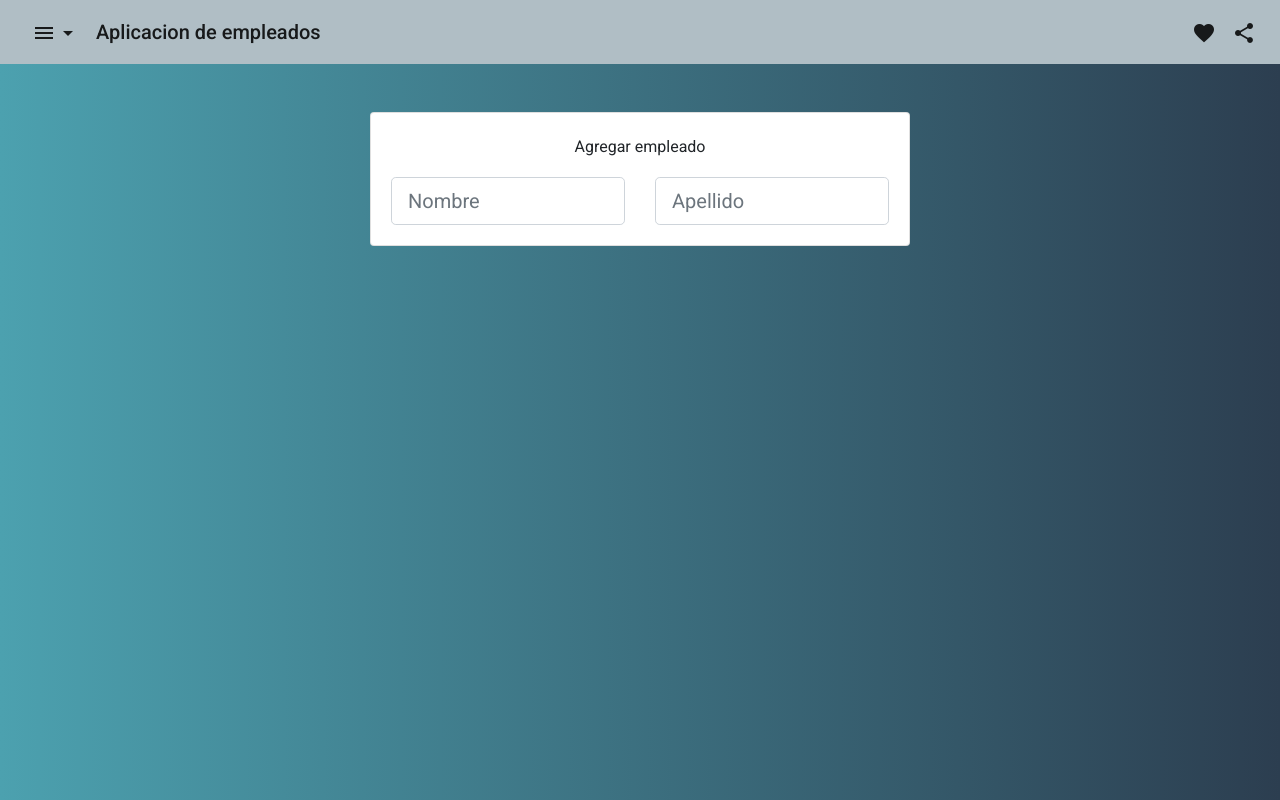
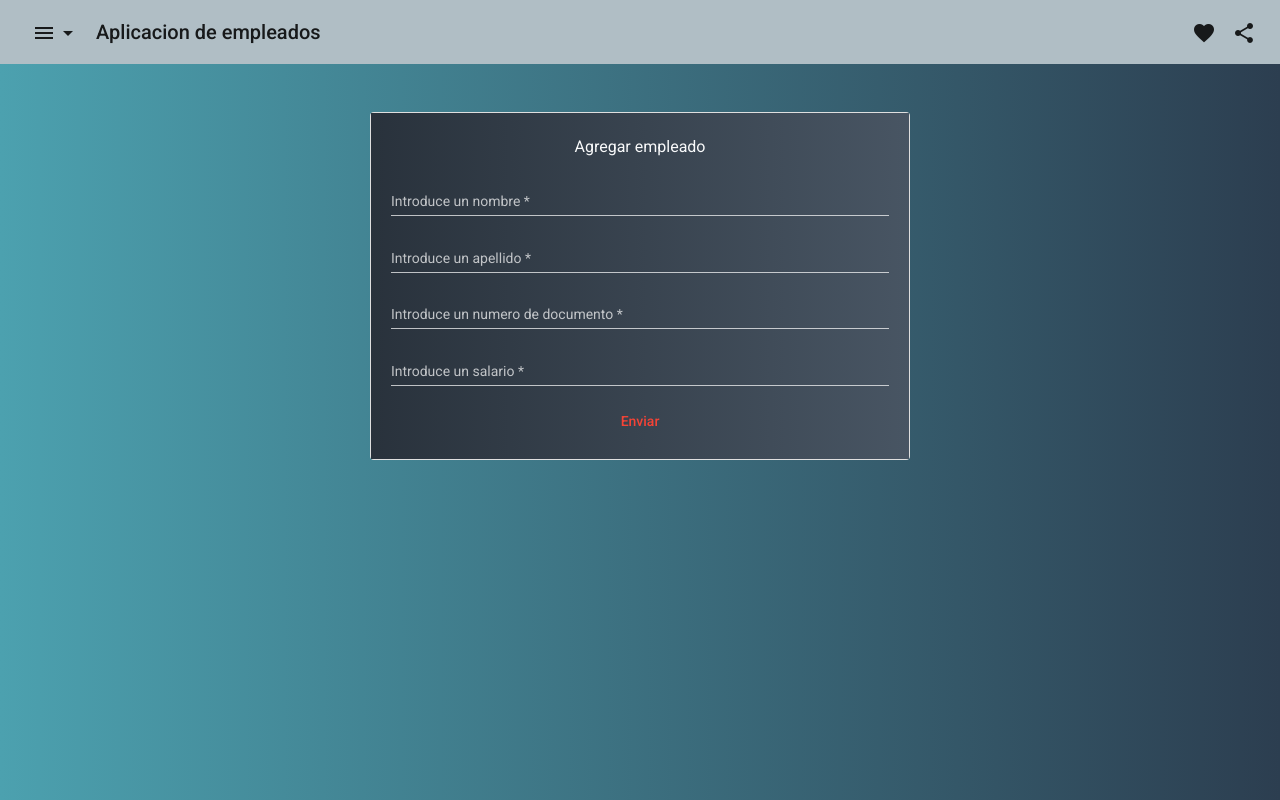
Before and after one commit to ferjavi40/crud-angular-material, an Angular app: page /create-empleado in a window 1280 px wide. Built offline with nearby package versions, Linux system fonts and the light colour scheme.

Commit message:
feature: add form

```diff
--- a/src/app/empleados/pages/create-empleados/create-empleados.component.css
+++ b/src/app/empleados/pages/create-empleados/create-empleados.component.css
@@ -0,0 +1,15 @@
+.example-form {
+    min-width: 150px;
+    max-width: 500px;
+    width: 100%;
+}
+
+.example-full-width {
+    width: 100%;
+}
+
+.card-fondo {
+    background: #485563;
+    background: -webkit-linear-gradient(to right, #29323c, #485563);
+    background: linear-gradient(to right, #29323c, #485563);
+}
--- a/src/app/empleados/pages/create-empleados/create-empleados.component.html
+++ b/src/app/empleados/pages/create-empleados/create-empleados.component.html
@@ -2,18 +2,31 @@
     <div class="row">
         <div class="col-lg-6 offset-lg-3">
             <div class="card text-center">
-                <div class="card-body">
-                    <h3>Agregar empleado</h3>
-                    <form class="mt-3">
-                        <div class="row">
-                            <div class="col">
-                                <input type="text" class="form-control form-control-lg" placeholder="Nombre">
-                            </div>
-                            <div class="col">
-                                <input type="text" class="form-control form-control-lg" placeholder="Apellido">
-                            </div>
-                        </div>
+                <div class="card-body card-fondo">
+                    <h3 class="text-light">Agregar empleado</h3>
+                    <form [formGroup]="clientesForm" (ngSubmit)="onSubmit()">
+
+                        <mat-form-field class="example-full-width">
+                            <input type="text" matInput placeholder="Introduce un nombre" formControlName="nombre"class="text-white">
+                            <mat-error *ngIf="nombre.invalid && nombre.touched">Nombre es requerido</mat-error>
+                        </mat-form-field>
+                        <mat-form-field class="example-full-width">
+                            <input type="text" matInput placeholder="Introduce un apellido" formControlName="apellido"class="text-white">
+                            <mat-error *ngIf="apellido.invalid && apellido.touched">Apellido es requerido</mat-error>
+                        </mat-form-field>
+                        <mat-form-field class="example-full-width">
+                            <input type="number" matInput placeholder="Introduce un numero de documento"formControlName="documento" class="text-white">
+                            <mat-error *ngIf="documento.invalid && documento.touched">Documento es requerido</mat-error>
+                        </mat-form-field>
+                        <mat-form-field class="example-full-width">
+                            <input type="number" matInput placeholder="Introduce un salario" formControlName="salario"class="text-white">
+                            <mat-error *ngIf="salario.invalid && salario.touched">Salario es requerido</mat-error>
+                        </mat-form-field>
+                        <button type="submit" mat-button color="warn">Enviar</button>
+
                     </form>
+
+
                 </div>
             </div>
         </div>
--- a/src/app/empleados/pages/create-empleados/create-empleados.component.ts
+++ b/src/app/empleados/pages/create-empleados/create-empleados.component.ts
@@ -1,4 +1,5 @@
-import { Component } from '@angular/core';
+import { Component, OnInit } from '@angular/core';
+import { FormControl, Validators, FormGroup } from '@angular/forms';
 
 
 @Component({
@@ -6,11 +7,48 @@ import { Component } from '@angular/core';
   templateUrl: './create-empleados.component.html',
   styleUrls: ['./create-empleados.component.css']
 })
-export class CreateEmpleadosComponent  {
+export class CreateEmpleadosComponent implements OnInit {
+  // clientesForm: FormGroup;
+
+  clientesForm = new FormGroup({
+    nombre: new FormControl('', [Validators.required,Validators.minLength(3)]),
+    apellido: new FormControl('', [Validators.required,Validators.minLength(3)]),
+    documento: new FormControl('', [Validators.required]),
+    salario: new FormControl('', Validators.required),
+  })
 
 
+  constructor() { }
+
+  ngOnInit() {
+
+  }
 
 
+  get nombre() {
+    return this.clientesForm.get('nombre');
+  }
+
+  get apellido() {
+    return this.clientesForm.get('apellido');
+  }
+
+  get documento() {
+    return this.clientesForm.get('documento');
+  }
+
+  get salario() {
+    return this.clientesForm.get('salario');
+  }
 
 
+  onSubmit(): void {
+    if (this.clientesForm.valid) {
+      console.log(this.clientesForm.value);
+      this.clientesForm.reset();
+    } else {
+      console.log('Form not valid');
+    }
+  }
+
 }
```
Also changed, not shown: src/app/empleados/empleados.module.ts (+7 -0 lines), src/app/material/material.module.ts (+9 -1 lines).
